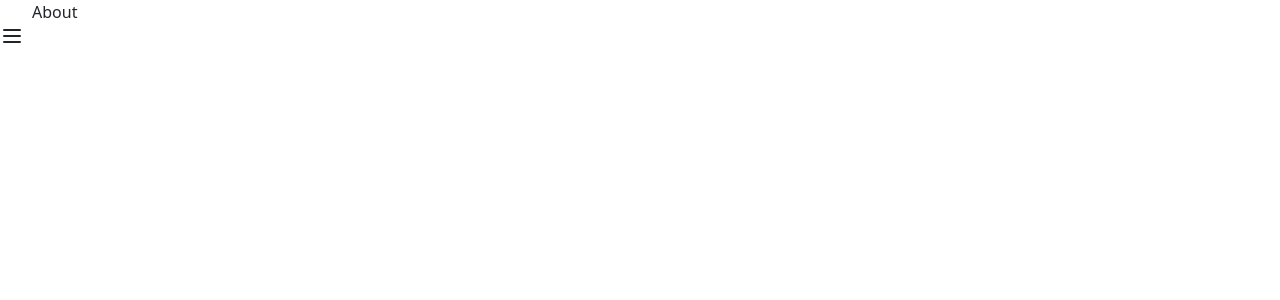
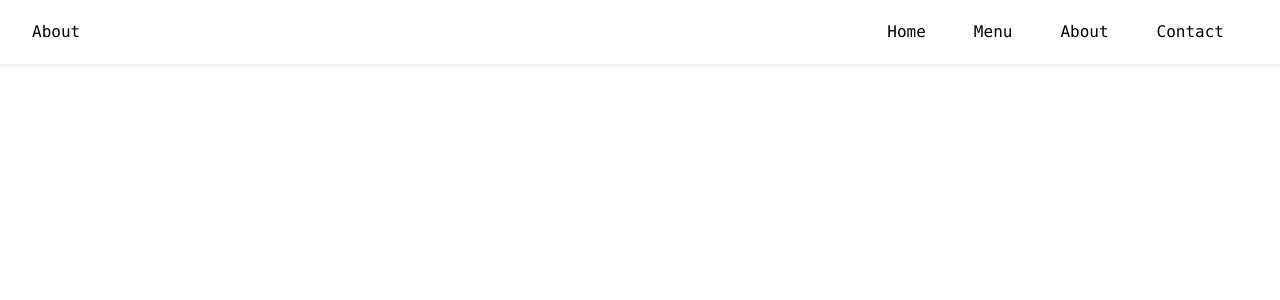
Before and after one commit to cantstopcoding/jonathan-koss-portfolio-site, a React (Create React App) app: page / in a window 1280 px wide. Shown: the top 300 px of the page. Built offline with nearby package versions, Linux system fonts and the light colour scheme.

Commit message:
creat navbar

```diff
--- a/src/components/Navbar.js
+++ b/src/components/Navbar.js
@@ -3,10 +3,14 @@ import { Link } from "react-router-dom";
 
 const Navbar = () => {
   return (
-    <nav>
+    <nav
+      className="flex justify-between items-center h-16 bg-white text-black relative shadow-sm font-mono"
+      role="navigation"
+    >
       <Link to="/" className="pl-8">
         About
       </Link>
+      <div className="px-4 cursor-pointer md:hidden">
         <svg
           className="w-6 h-6"
           fill="none"
@@ -21,6 +25,21 @@ const Navbar = () => {
             d="M4 6h16M4 12h16M4 18h16"
           />
         </svg>
+      </div>
+      <div className="pr-8 md:block hidden">
+        <Link className="p-4" to="/">
+          Home
+        </Link>
+        <Link className="p-4" to="/menu">
+          Menu
+        </Link>
+        <Link className="p-4" to="/About">
+          About
+        </Link>
+        <Link className="p-4" to="/contact">
+          Contact
+        </Link>
+      </div>
     </nav>
   );
 };
```
Lines whose indentation alone changed are shown as unchanged.
